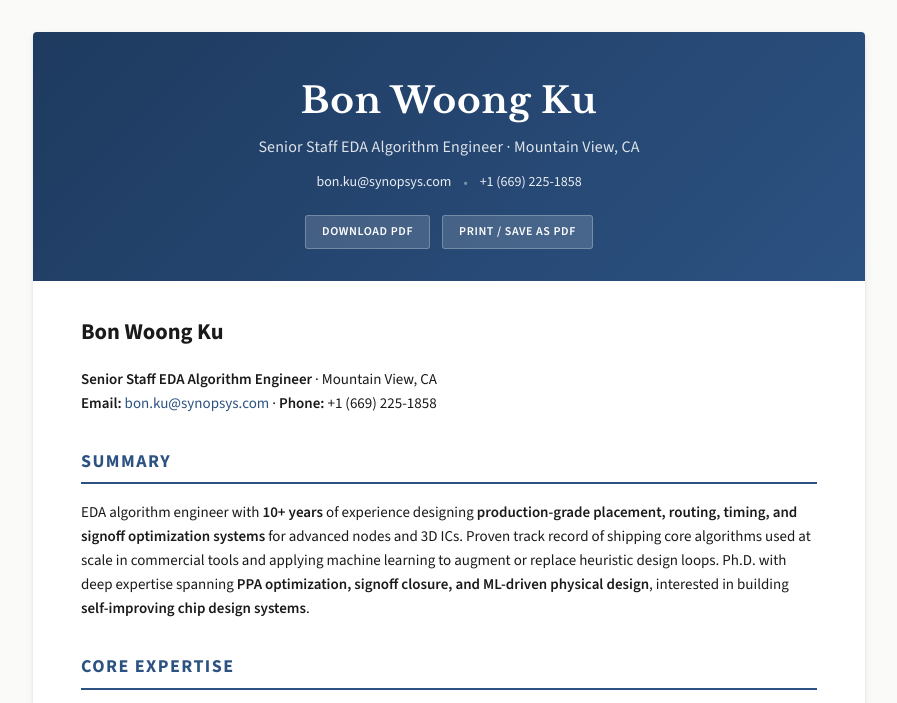
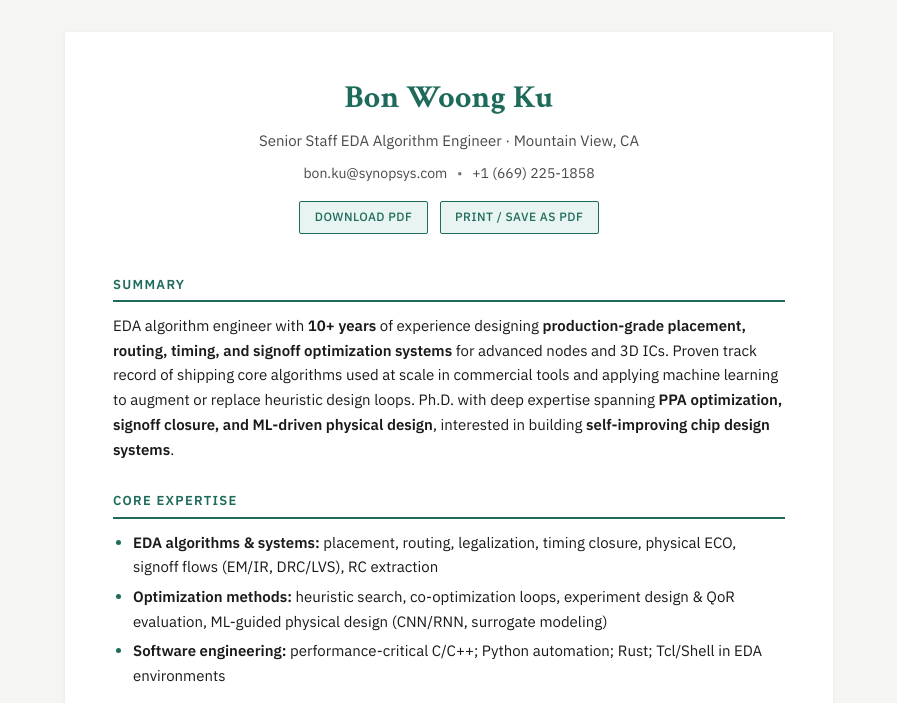
Before and after one commit to bnwk/resume, a website: page index.html in a window 1280 px wide. Shown: the top 703 px of the page, without its empty margins (191-1088 px from the left). Drawn offline with nearby package versions, Linux system fonts and the light colour scheme.

Commit message:
css update

```diff
--- a/index.html
+++ b/index.html
@@ -22,10 +22,7 @@
   </div>
 </header>
     <article class="content">
-      <h1>Bon Woong Ku</h1>
-<p><strong>Senior Staff EDA Algorithm Engineer</strong> · Mountain View, CA<br>
-<strong>Email:</strong> <a href="mailto:bon.ku@synopsys.com">bon.ku@synopsys.com</a> · <strong>Phone:</strong> +1 (669) 225-1858</p>
-<h2>Summary</h2>
+      <h2>Summary</h2>
 <p>EDA algorithm engineer with <strong>10+ years</strong> of experience designing <strong>production-grade placement, routing, timing, and signoff optimization systems</strong> for advanced nodes and 3D ICs. Proven track record of shipping core algorithms used at scale in commercial tools and applying machine learning to augment or replace heuristic design loops. Ph.D. with deep expertise spanning <strong>PPA optimization, signoff closure, and ML-driven physical design</strong>, interested in building <strong>self-improving chip design systems</strong>.</p>
 <h2>Core expertise</h2>
 <ul>
--- a/src/resume.css
+++ b/src/resume.css
@@ -1,19 +1,19 @@
 /* ==========================================================================
-   Resume Stylesheet — Clean, modern, print-optimized
+   Clean Researcher Resume — Minimal, professional, academic style
    ========================================================================== */
 
-@import url('https://fonts.googleapis.com/css2?family=Libre+Baskerville:ital,wght@0,400;0,700;1,400&family=Source+Sans+3:wght@400;600;700&display=swap');
+@import url('https://fonts.googleapis.com/css2?family=Crimson+Text:ital,wght@0,400;0,600;0,700;1,400&family=IBM+Plex+Sans:wght@400;500;600&display=swap');
 
 :root {
-  --color-ink: #1a1a1a;
-  --color-muted: #5a5a5a;
-  --color-accent: #2c5282;
-  --color-accent-hover: #1a365d;
-  --color-border: #d0d0d0;
-  --color-bg: #fafaf9;
-  --color-paper: #ffffff;
-  --font-serif: 'Libre Baskerville', Georgia, serif;
-  --font-sans: 'Source Sans 3', -apple-system, BlinkMacSystemFont, sans-serif;
+  --color-text: #1a1a1a;
+  --color-muted: #4a4a4a;
+  --color-light: #777;
+  --color-rule: #d4d4d4;
+  --color-bg: #fff;
+  --color-accent: #1e6b5c;
+  --color-accent-light: #e8f4f1;
+  --font-serif: 'Crimson Text', Georgia, serif;
+  --font-sans: 'IBM Plex Sans', -apple-system, BlinkMacSystemFont, sans-serif;
 }
 
 *, *::before, *::after {
@@ -23,7 +23,6 @@
 html {
   font-size: 16px;
   -webkit-font-smoothing: antialiased;
-  -moz-osx-font-smoothing: grayscale;
 }
 
 body {
@@ -31,19 +30,18 @@ body {
   padding: 2rem 1rem;
   font-family: var(--font-sans);
   font-size: 0.9375rem;
-  line-height: 1.6;
-  color: var(--color-ink);
-  background: var(--color-bg);
+  line-height: 1.65;
+  color: var(--color-text);
+  background: #f5f5f4;
 }
 
 /* Page container */
 .page {
-  max-width: 52rem;
+  max-width: 48rem;
   margin: 0 auto;
-  background: var(--color-paper);
-  border-radius: 4px;
-  box-shadow: 0 1px 3px rgba(0,0,0,0.08), 0 4px 12px rgba(0,0,0,0.05);
-  overflow: hidden;
+  padding: 2.5rem 3rem;
+  background: var(--color-bg);
+  box-shadow: 0 1px 4px rgba(0,0,0,0.06);
 }
 
 /* ==========================================================================
@@ -51,78 +49,72 @@ body {
    ========================================================================== */
 
 .header {
-  padding: 2.5rem 3rem 2rem;
-  background: linear-gradient(135deg, #1e3a5f 0%, #2c5282 100%);
-  color: #fff;
   text-align: center;
+  padding-bottom: 1rem;
+  margin-bottom: 1.5rem;
 }
 
 .name {
   margin: 0 0 0.25rem;
   font-family: var(--font-serif);
-  font-size: 2.25rem;
+  font-size: 2rem;
   font-weight: 700;
-  letter-spacing: 0.02em;
-  color: #fff;
+  letter-spacing: 0.01em;
+  color: var(--color-accent);
 }
 
 .sub {
-  margin-bottom: 0.75rem;
-  font-size: 1rem;
-  font-weight: 400;
-  color: rgba(255,255,255,0.85);
-  letter-spacing: 0.01em;
+  font-size: 0.9375rem;
+  color: var(--color-muted);
 }
 
 .links {
-  display: flex;
-  justify-content: center;
-  align-items: center;
-  gap: 0.75rem;
+  margin-top: 0.5rem;
   font-size: 0.875rem;
+  color: var(--color-muted);
 }
 
 .links a {
-  color: rgba(255,255,255,0.9);
+  color: var(--color-muted);
   text-decoration: none;
-  border-bottom: 1px solid transparent;
-  transition: border-color 0.2s;
+  transition: color 0.15s;
 }
 
 .links a:hover {
-  border-bottom-color: rgba(255,255,255,0.6);
+  color: var(--color-accent);
 }
 
 .links span {
-  color: rgba(255,255,255,0.4);
+  margin: 0 0.4rem;
+  color: var(--color-light);
 }
 
-/* Badge bar (download/print links) */
+/* Badge bar */
 .badgebar {
-  margin-top: 1.25rem;
+  margin-top: 1rem;
   display: flex;
   justify-content: center;
   gap: 0.75rem;
 }
 
 .badgebar a {
-  display: inline-block;
-  padding: 0.4rem 1rem;
+  padding: 0.35rem 0.9rem;
   font-size: 0.75rem;
-  font-weight: 600;
+  font-weight: 500;
   text-transform: uppercase;
-  letter-spacing: 0.05em;
-  color: #fff;
-  background: rgba(255,255,255,0.15);
-  border: 1px solid rgba(255,255,255,0.25);
-  border-radius: 3px;
+  letter-spacing: 0.04em;
+  color: var(--color-accent);
+  background: var(--color-accent-light);
+  border: 1px solid var(--color-accent);
+  border-radius: 2px;
   text-decoration: none;
-  transition: background 0.2s, border-color 0.2s;
+  transition: background 0.15s, color 0.15s;
 }
 
 .badgebar a:hover {
-  background: rgba(255,255,255,0.25);
-  border-color: rgba(255,255,255,0.4);
+  background: var(--color-accent);
+  color: #fff;
+  border-color: var(--color-accent);
 }
 
 /* ==========================================================================
@@ -130,64 +122,61 @@ body {
    ========================================================================== */
 
 .content {
-  padding: 2rem 3rem 3rem;
+  font-size: 0.9375rem;
 }
 
-/* Headings */
-h1, h2, h3, h4 {
+/* Section headings */
+h2 {
+  margin: 1.75rem 0 0.75rem;
   font-family: var(--font-sans);
-  font-weight: 700;
-  color: var(--color-ink);
-  margin-top: 0;
-}
-
-h2 {
-  margin: 2rem 0 1rem;
-  padding-bottom: 0.4rem;
-  font-size: 1.125rem;
+  font-size: 0.8125rem;
+  font-weight: 600;
   text-transform: uppercase;
-  letter-spacing: 0.08em;
+  letter-spacing: 0.1em;
   color: var(--color-accent);
   border-bottom: 2px solid var(--color-accent);
+  padding-bottom: 0.3rem;
 }
 
 h2:first-child {
   margin-top: 0;
 }
 
+/* Job/Position titles */
 h3 {
-  margin: 1.5rem 0 0.5rem;
-  font-size: 1rem;
-  font-weight: 700;
-  color: var(--color-ink);
+  margin: 1.25rem 0 0.25rem;
+  font-family: var(--font-serif);
+  font-size: 1.0625rem;
+  font-weight: 600;
+  color: var(--color-text);
 }
 
 h3:first-child {
   margin-top: 0;
 }
 
-/* Paragraphs & lists */
+/* Paragraphs */
 p {
-  margin: 0 0 0.75rem;
+  margin: 0 0 0.6rem;
 }
 
+/* Lists */
 ul, ol {
-  margin: 0 0 1rem;
+  margin: 0.25rem 0 1rem;
   padding-left: 1.25rem;
 }
 
 li {
-  margin-bottom: 0.35rem;
+  margin-bottom: 0.3rem;
 }
 
 li::marker {
   color: var(--color-accent);
 }
 
-/* Strong / emphasis */
+/* Emphasis */
 strong {
   font-weight: 600;
-  color: var(--color-ink);
 }
 
 em {
@@ -198,22 +187,17 @@ em {
 /* Links in content */
 .content a {
   color: var(--color-accent);
-  text-decoration: none;
-  border-bottom: 1px solid transparent;
-  transition: border-color 0.2s;
+  text-decoration: underline;
+  text-decoration-color: rgba(30, 107, 92, 0.3);
+  text-underline-offset: 2px;
 }
 
 .content a:hover {
-  border-bottom-color: var(--color-accent);
-}
-
-/* Keywords (if styled separately) */
-p:last-child {
-  margin-bottom: 0;
+  text-decoration-color: var(--color-accent);
 }
 
 /* ==========================================================================
-   Print Styles
+   Print
    ========================================================================== */
 
 @media print {
@@ -228,42 +212,29 @@ p:last-child {
 
   .page {
     max-width: none;
+    padding: 0;
     box-shadow: none;
-    border-radius: 0;
   }
 
   .header {
-    padding: 1.5rem 2rem 1.25rem;
-    background: #1e3a5f !important;
-    -webkit-print-color-adjust: exact;
-    print-color-adjust: exact;
+    padding-bottom: 1rem;
+    margin-bottom: 1rem;
   }
 
   .name {
-    font-size: 1.75rem;
-  }
-
-  .sub {
-    font-size: 0.9rem;
+    font-size: 1.5rem;
   }
 
   .badgebar {
     display: none;
   }
 
-  .content {
-    padding: 1.5rem 2rem 2rem;
-  }
-
   h2 {
     margin-top: 1.25rem;
-    font-size: 1rem;
-    border-bottom-width: 1.5px;
     page-break-after: avoid;
   }
 
   h3 {
-    margin-top: 1rem;
     page-break-after: avoid;
   }
 
@@ -272,9 +243,8 @@ p:last-child {
   }
 
   a {
-    color: inherit !important;
-    text-decoration: none !important;
-    border: none !important;
+    color: inherit;
+    text-decoration: none;
   }
 }
 
@@ -288,23 +258,11 @@ p:last-child {
   }
 
   .page {
-    border-radius: 0;
+    padding: 1.5rem;
     box-shadow: none;
   }
 
-  .header {
-    padding: 2rem 1.5rem 1.5rem;
-  }
-
   .name {
-    font-size: 1.75rem;
-  }
-
-  .content {
-    padding: 1.5rem;
-  }
-
-  .links {
-    flex-wrap: wrap;
+    font-size: 1.5rem;
   }
 }
```
Also changed, not shown: src/resume.md (+0 -5 lines), .github/workflows/build.yml, 1 other file.
